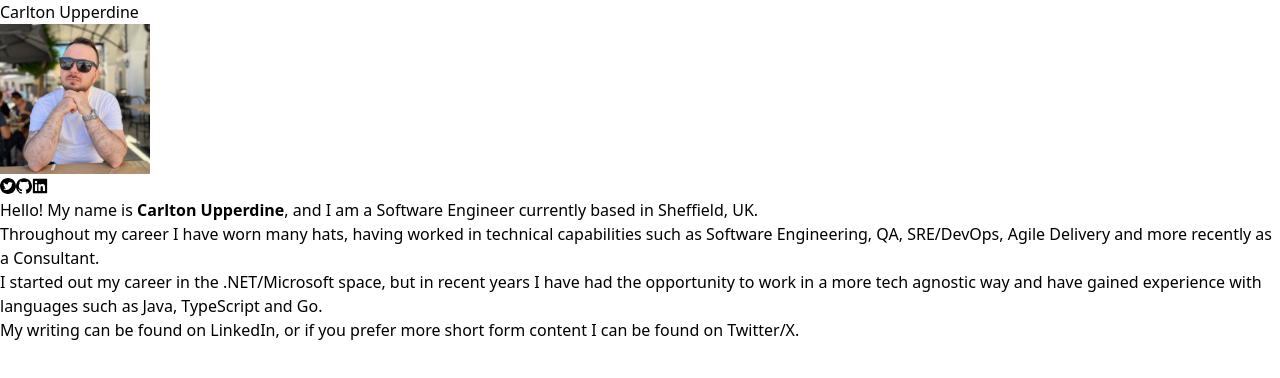
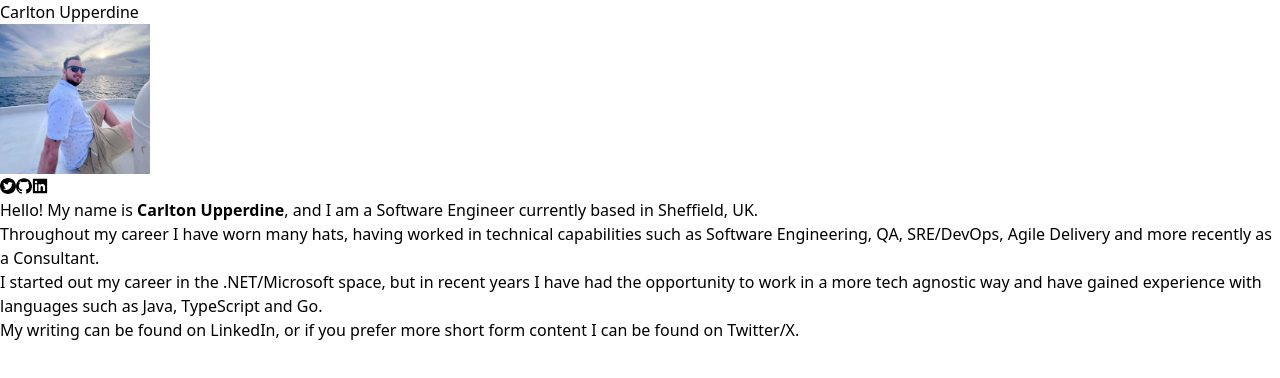
Before and after one commit to carltonupp/website, a React (Vite) app: page / in a window 1280 px wide. Shown: the top 378 px of the page. Built offline with nearby package versions, Linux system fonts and the light colour scheme.

Commit message:
update pfp

```diff
--- a/src/Profile.tsx
+++ b/src/Profile.tsx
@@ -6,8 +6,8 @@ export default function Profile() {
       <div className="justify-center flex">
         <img
           className="rounded-full"
-          src="/pfp.jpg"
-          alt="me enjoying the scenery of Zakynthos town"
+          src="/boat.JPEG"
+          alt="me on a boat in the Indian Ocean"
           width={150}
           height={150}
         />
```
Also changed, not shown: public/boat.JPEG (added).
